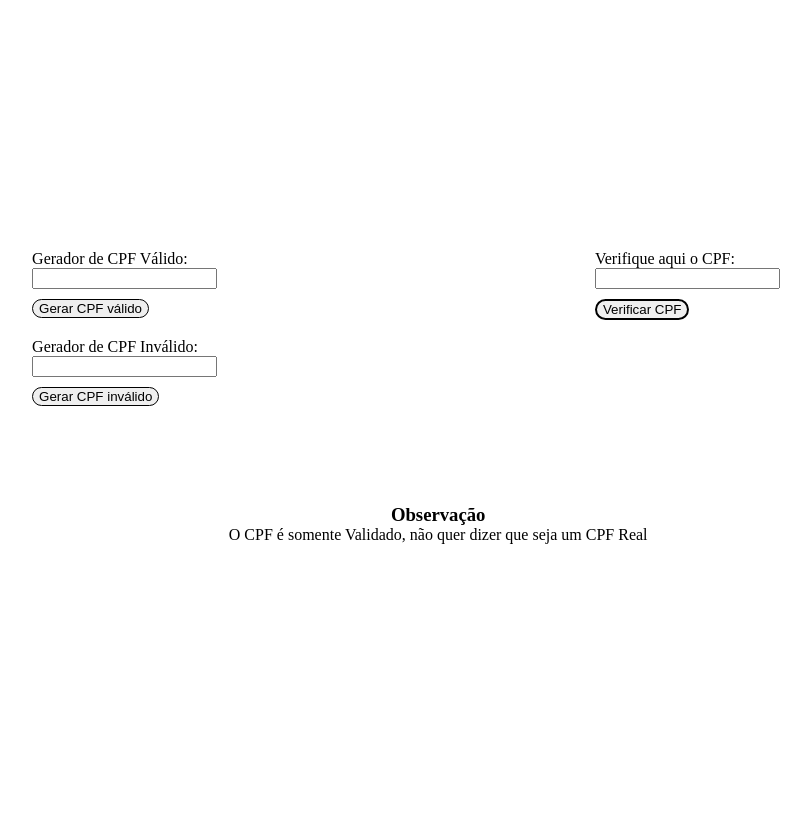
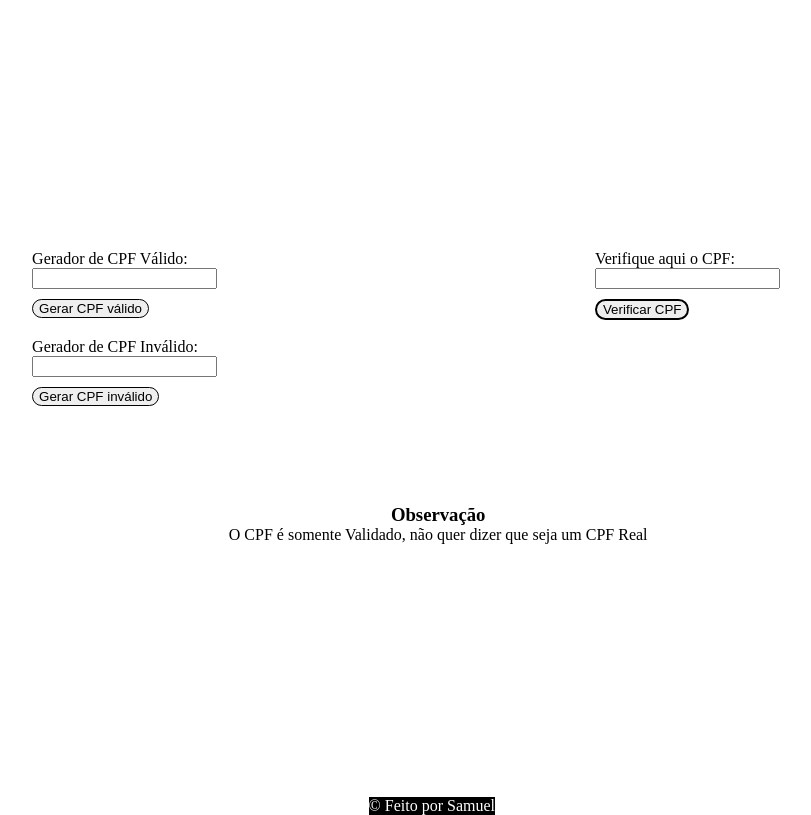
Before and after one commit to Samuel-Oliveira-C/cpf-validator, a website: page public/index.html in a window 1280 px wide. Shown: the part 123-938 px from the top of the page, without its empty margins (189-1000 px from the left). Drawn offline with Linux system fonts and the light colour scheme.

Commit message:
Feature(HTML and Css): feito a tag footer

```diff
--- a/public/assets/css/style.css
+++ b/public/assets/css/style.css
@@ -69,3 +69,13 @@ header .title{
     flex-direction: column;
     align-items: center;
 }
+.container-footer{
+    width: 97vw;
+    display: flex;
+    justify-content: center;
+    align-content: center;
+}
+.container-footer div{
+    background-color: black;
+    color: white;
+}
--- a/public/assets/javascript/script.js
+++ b/public/assets/javascript/script.js
@@ -6,4 +6,4 @@
  * copyright
  */
 
-//TODO arrumar erro da pagina tendo scroll
+//TODO terminar o foot
--- a/public/index.html
+++ b/public/index.html
@@ -46,8 +46,10 @@
             </div>
         </section>
     </main>
-    <footer>
-
+    <footer class="container-footer">
+        <div class="">
+            &copy; Feito por Samuel
+        </div>
     </footer>
     <script src="assets/javascript/script.js"></script>
 </body>
```
